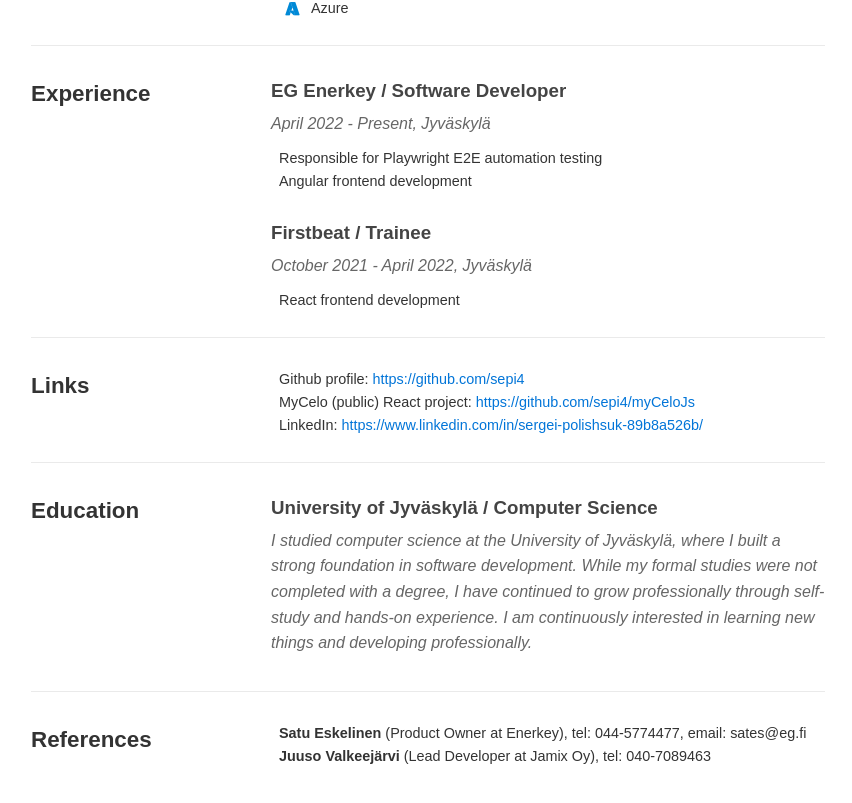
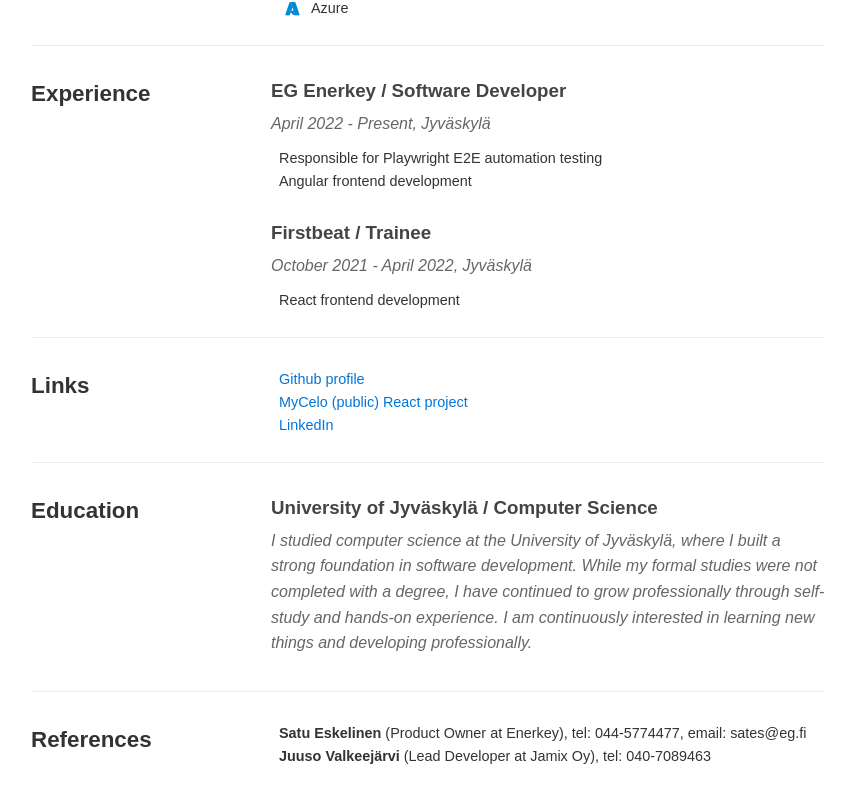
Before and after one commit to sepi4/cv, a React (Vite) app: page / in a window 1280 px wide. Shown: the part 911-1714 px from the top of the page, without its empty margins (212-1064 px from the left). Built offline with nearby package versions, Linux system fonts and the light colour scheme.

Commit message:
feat: update Links component to improve link display and add print styles

```diff
--- a/src/components/Links.tsx
+++ b/src/components/Links.tsx
@@ -13,7 +13,10 @@
       <ul className={styles.list}>
         {data.map((link, index) => (
           <li key={index} className={styles.listItem}>
-            {link.title}: <a className={styles.link} href={link.url} target="_blank" rel="noopener noreferrer">{link.url}</a>
+            <a className={styles.link} href={link.url} target="_blank" rel="noopener noreferrer">{link.title}</a>
+            <span className={styles.printOnly}>
+              : <a className={styles.link} href={link.url} target="_blank" rel="noopener noreferrer">{link.url}</a>
+            </span>
           </li>
         ))}
       </ul>
--- a/src/styles/CV.module.scss
+++ b/src/styles/CV.module.scss
@@ -173,3 +173,13 @@
   margin-right: 5px;
   vertical-align: middle;
 }
+
+.printOnly {
+  display: none;
+}
+
+@media print {
+  .printOnly {
+    display: inline;
+  }
+}
```
